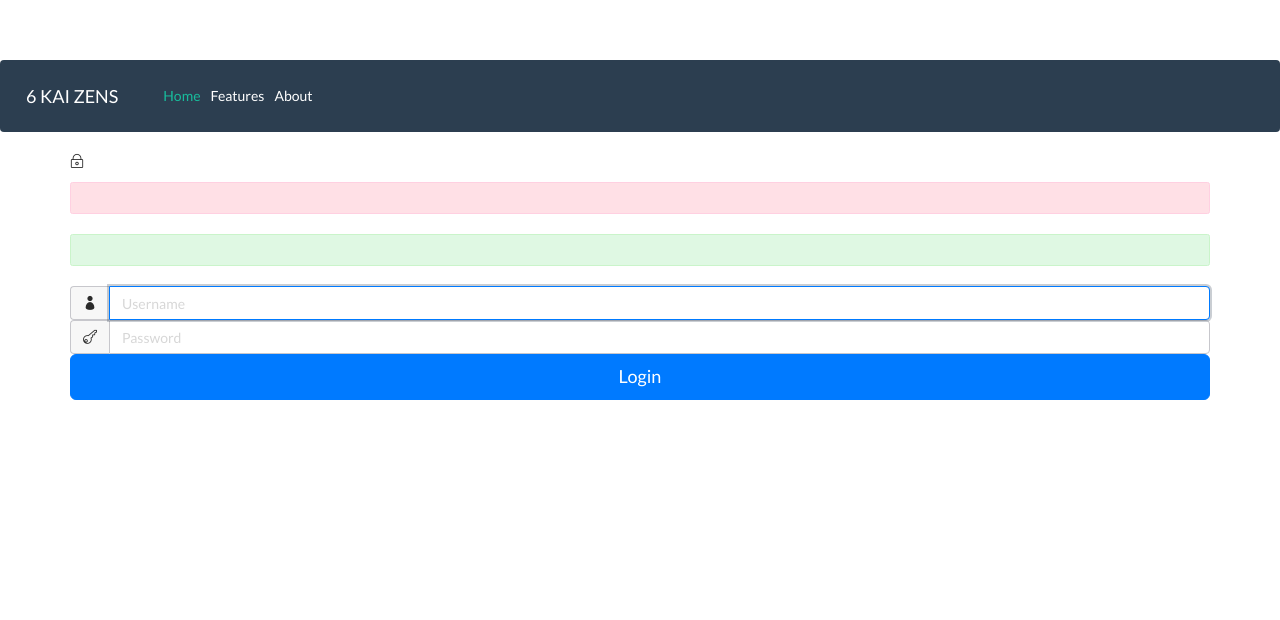
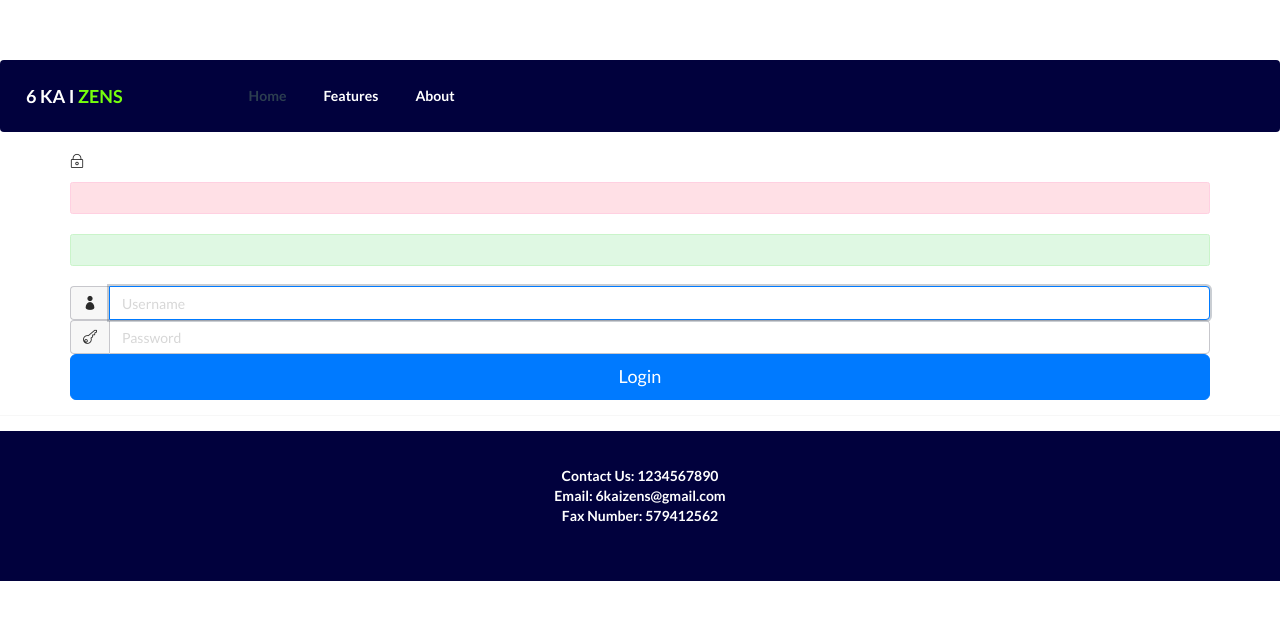
Before and after one commit to salarx/payroll, a PHP site: the page made by application/views/admin_login.php in a window 1280 px wide. Shown: the top 620 px of the page. Run offline with PHP 8.4, Linux system fonts and the light colour scheme; the template is opened without the code that fills it, so the values that code supplies are empty; some libraries are stand-ins or nearby versions.

Commit message:
Tricolor

```diff
--- a/application/views/admin_login.php
+++ b/application/views/admin_login.php
@@ -30,8 +30,8 @@
         <![endif]-->
     </head>
     <body class="login-img3-body">
-    <nav class="navbar navbar-expand-lg navbar-dark bg-primary">
-    <a class="navbar-brand" href="<?php echo base_url(); ?>">6 KAI ZENS</a>
+      <nav class="navbar navbar-expand-lg navbar-dark " style="background: #01013D">
+    <a class="navbar-brand" href="<?php echo base_url(); ?>"><b>6 KA <span class="lite" style="color: white">I </span><span class="lite" style="color: #76FF0D">ZENS</span></a>
   <button class="navbar-toggler" type="button" data-toggle="collapse" data-target="#navbarColor01" aria-controls="navbarColor01" aria-expanded="false" aria-label="Toggle navigation">
     <span class="navbar-toggler-icon"></span>
   </button>
@@ -39,13 +39,19 @@
   <div class="collapse navbar-collapse" id="navbarColor01">
     <ul class="navbar-nav mr-auto">
       <li class="nav-item active">
-      <a class="nav-link" href="<?php echo base_url(); ?>">Home<span class="sr-only">(current)</span></a>
+      <a class="nav-link" href="<?php echo base_url(); ?>">
+        &nbsp &nbsp &nbsp &nbsp &nbsp &nbsp &nbsp &nbsp &nbsp &nbsp &nbsp &nbsp &nbsp &nbsp &nbsp
+        Home<span class="sr-only">(current)</span></a>
       </li>
       <li class="nav-item">
-        <a class="nav-link" href="#">Features</a>
+        <a class="nav-link" href="#">
+&nbsp &nbsp &nbsp &nbsp &nbsp
+          Features</a>
       </li>
       <li class="nav-item">
-        <a class="nav-link" href="#">About</a>
+        <a class="nav-link" href="#">
+&nbsp &nbsp &nbsp &nbsp &nbsp
+          About</a>
       </li>
     </ul>
   </div>
@@ -87,5 +93,80 @@
                 </div>
             </form>
         </div>
+
+        <hr class="my-4">
+
+        <footer class="page-footer" style="background:  #01013D; color:white; height: 150px; padding:5px">
+          <p><center><br>
+            Contact Us: 1234567890<br>
+            Email: 6kaizens@gmail.com<br>
+            Fax Number: 579412562<br>
+          </center></p>
+        </footer>
+
     </body>
 </html>
+
+<!-- jQuery library -->
+<script src="https://code.jquery.com/jquery-3.2.1.slim.min.js" integrity="sha384-KJ3o2DKtIkvYIK3UENzmM7KCkRr/rE9/Qpg6aAZGJwFDMVNA/GpGFF93hXpG5KkN" crossorigin="anonymous"></script>
+
+<!-- Popper -->
+<script src="https://cdnjs.cloudflare.com/ajax/libs/popper.js/1.12.9/umd/popper.min.js" integrity="sha384-ApNbgh9B+Y1QKtv3Rn7W3mgPxhU9K/ScQsAP7hUibX39j7fakFPskvXusvfa0b4Q" crossorigin="anonymous"></script>
+
+<!-- Latest compiled and minified Bootstrap JavaScript -->
+<script src="https://maxcdn.bootstrapcdn.com/bootstrap/4.0.0/js/bootstrap.min.js" integrity="sha384-JZR6Spejh4U02d8jOt6vLEHfe/JQGiRRSQQxSfFWpi1MquVdAyjUar5+76PVCmYl" crossorigin="anonymous"></script>
+
+<!-- Initialize Bootstrap functionality -->
+<script>
+// Initialize tooltip component
+$(function () {
+  $('[data-toggle="tooltip"]').tooltip()
+})
+
+// Initialize popover component
+$(function () {
+  $('[data-toggle="popover"]').popover()
+})
+</script>
+<!-- jQuery library -->
+<script src="https://code.jquery.com/jquery-3.2.1.slim.min.js" integrity="sha384-KJ3o2DKtIkvYIK3UENzmM7KCkRr/rE9/Qpg6aAZGJwFDMVNA/GpGFF93hXpG5KkN" crossorigin="anonymous"></script>
+
+<!-- Popper -->
+<script src="https://cdnjs.cloudflare.com/ajax/libs/popper.js/1.12.9/umd/popper.min.js" integrity="sha384-ApNbgh9B+Y1QKtv3Rn7W3mgPxhU9K/ScQsAP7hUibX39j7fakFPskvXusvfa0b4Q" crossorigin="anonymous"></script>
+
+<!-- Latest compiled and minified Bootstrap JavaScript -->
+<script src="https://maxcdn.bootstrapcdn.com/bootstrap/4.0.0/js/bootstrap.min.js" integrity="sha384-JZR6Spejh4U02d8jOt6vLEHfe/JQGiRRSQQxSfFWpi1MquVdAyjUar5+76PVCmYl" crossorigin="anonymous"></script>
+
+<!-- Initialize Bootstrap functionality -->
+<script>
+// Initialize tooltip component
+$(function () {
+  $('[data-toggle="tooltip"]').tooltip()
+})
+
+// Initialize popover component
+$(function () {
+  $('[data-toggle="popover"]').popover()
+})
+</script>
+<!-- jQuery library -->
+<script src="https://code.jquery.com/jquery-3.2.1.slim.min.js" integrity="sha384-KJ3o2DKtIkvYIK3UENzmM7KCkRr/rE9/Qpg6aAZGJwFDMVNA/GpGFF93hXpG5KkN" crossorigin="anonymous"></script>
+
+<!-- Popper -->
+<script src="https://cdnjs.cloudflare.com/ajax/libs/popper.js/1.12.9/umd/popper.min.js" integrity="sha384-ApNbgh9B+Y1QKtv3Rn7W3mgPxhU9K/ScQsAP7hUibX39j7fakFPskvXusvfa0b4Q" crossorigin="anonymous"></script>
+
+<!-- Latest compiled and minified Bootstrap JavaScript -->
+<script src="https://maxcdn.bootstrapcdn.com/bootstrap/4.0.0/js/bootstrap.min.js" integrity="sha384-JZR6Spejh4U02d8jOt6vLEHfe/JQGiRRSQQxSfFWpi1MquVdAyjUar5+76PVCmYl" crossorigin="anonymous"></script>
+
+<!-- Initialize Bootstrap functionality -->
+<script>
+// Initialize tooltip component
+$(function () {
+  $('[data-toggle="tooltip"]').tooltip()
+})
+
+// Initialize popover component
+$(function () {
+  $('[data-toggle="popover"]').popover()
+})
+</script>
--- a/application/views/welcome_message.php
+++ b/application/views/welcome_message.php
@@ -12,7 +12,7 @@ defined('BASEPATH') OR exit('No direct script access allowed');
 
 <nav class="navbar navbar-expand-lg navbar-dark " style="background: #01013D">
 
-	<a class="navbar-brand" href="<?php echo base_url(); ?>" style="color: #FFC70D"><b>6 KAI <span class="lite" style="color: #76FF0D">ZENS</span></b></a>
+	<a class="navbar-brand" href="<?php echo base_url(); ?>" style="color: #FFC70D"><b>6 KA <span class="lite" style="color: white">I </span><span class="lite" style="color: #76FF0D">ZENS</span></b></a>
   <button class="navbar-toggler" type="button" data-toggle="collapse" data-target="#navbarColor01" aria-controls="navbarColor01" aria-expanded="false" aria-label="Toggle navigation">
     <span class="navbar-toggler-icon"></span>
   </button>
```
